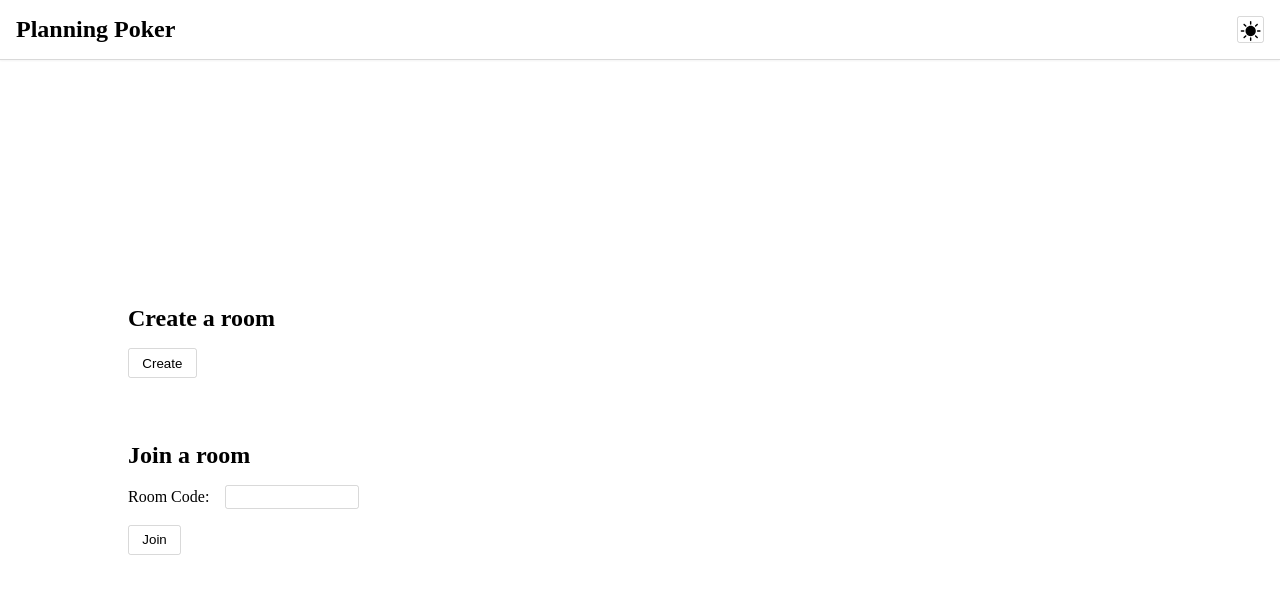
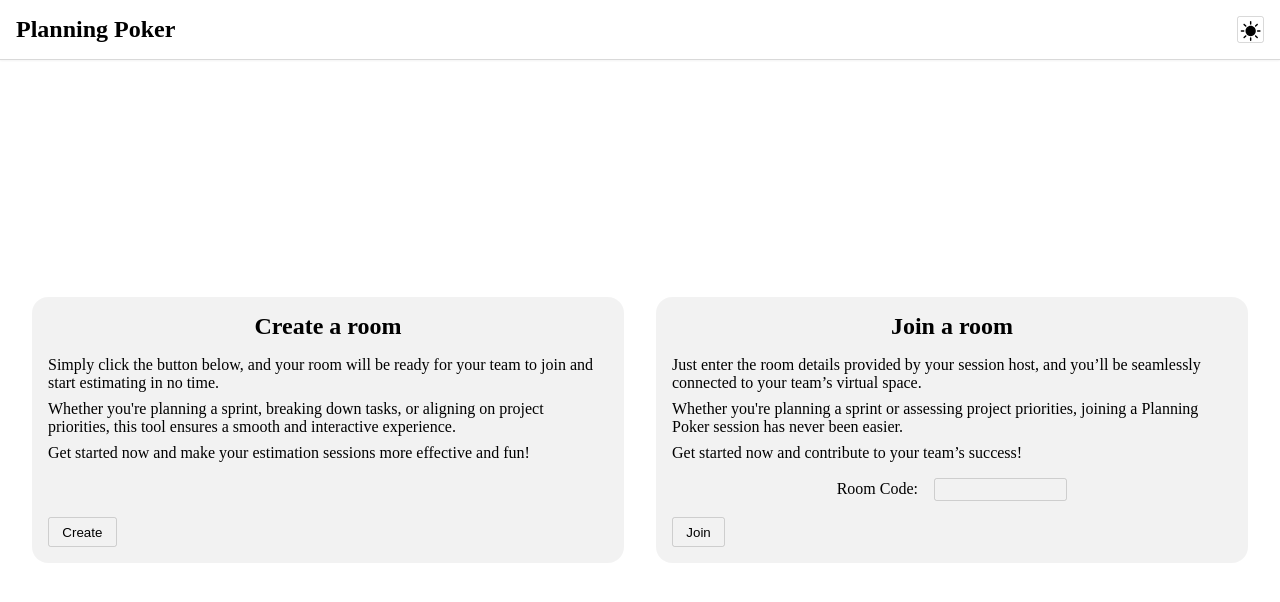
Before and after one commit to BBD-LevelUps-withBandH/planning-poker, a React (Vite) app in the folder planning-web/: page / in a window 1280 px wide. Shown: the top 602 px of the page. Built offline with nearby package versions, Linux system fonts and the light colour scheme; no server answers.

Commit message:
Styling Room Choose for Thabang

```diff
--- a/planning-web/src/RoomChoose/RoomChoose.css
+++ b/planning-web/src/RoomChoose/RoomChoose.css
@@ -1,11 +1,30 @@
 .room-choose {
-    margin-left: 10vw;
     flex: 1 1 0;
     justify-content: center;
-    gap: 4em;
+    align-items: center;
+    padding: 2em;
 
-    &>form {
+    &>section {
+        flex-wrap: wrap;
+        gap: 2em;
+        justify-content: center;
+    }
+
+    & form {
+        flex: 1 1 20rem;
+        background-color: rgba(0, 0, 0, 5%);
+        align-items: center;
+        padding: 1em;
+        border-radius: 1em;
         gap: 1em;
+
+        &>p {
+            padding: 1em;
+        }
+
+        &>article {
+            gap: .5em;
+        }
 
         &>label {
             flex-wrap: wrap;
@@ -18,8 +37,16 @@
         }
 
         &>button {
+            margin-top: auto;
             padding: .5em 1em;
             align-self: flex-start;
         }
     }
 }
+
+.dark .room-choose {
+    & form {
+
+        background-color: rgba(255, 255, 255, 5%);
+    }
+}
--- a/planning-web/src/RoomChoose/RoomChoose.jsx
+++ b/planning-web/src/RoomChoose/RoomChoose.jsx
@@ -66,7 +66,9 @@ export default function RoomChoose({ setUser, user }) {
   if (loggingIn) return <h2>Logging you in...</h2>;
 
   return (
-    <main className='room-choose v-container'>
+    <main className='room-choose container'>
+      <section className='container'>
+
         <form
           className='v-container'
           onSubmit={
@@ -78,6 +80,15 @@ export default function RoomChoose({ setUser, user }) {
           }
         >
           <h2>Create a room</h2>
+          <article className='v-container'>
+            <p>Simply click the button below, and your room will be ready for your team to join and start estimating in
+              no
+              time. </p>
+            <p>Whether you're planning a sprint, breaking down tasks, or aligning on project priorities, this tool
+              ensures a smooth and interactive experience.</p>
+            <p> Get started now and make your estimation sessions more
+              effective and fun!</p>
+          </article>
           <button type='submit'>Create</button>
         </form>
         <form
@@ -86,11 +97,22 @@ export default function RoomChoose({ setUser, user }) {
             event => {
               event.preventDefault();
               const form = new FormData(event.target);
-            if (sessionStorage.getItem('id_token')) { navigateTo(`room/${form.get('code')}`); } else { handleSignIn(`room/${form.get('code')}`); }
+              if (sessionStorage.getItem('id_token')) {
+                navigateTo(`room/${form.get('code')}`);
+              } else {
+                handleSignIn(`room/${form.get('code')}`);
+              }
             }
           }
         >
           <h2>Join a room</h2>
+          <article className='v-container'>
+            <p>Just enter the room details provided by your session host, and you’ll be seamlessly connected to your
+              team’s virtual space.</p>
+            <p> Whether you're planning a sprint or assessing project priorities, joining a Planning
+              Poker session has never been easier.</p>
+            <p> Get started now and contribute to your team’s success!</p>
+          </article>
           <label className='container-v'>
             <p>Room Code:</p>
             <input
@@ -101,8 +123,9 @@ export default function RoomChoose({ setUser, user }) {
           </label>
           <button type='submit'>Join</button>
         </form>
+      </section>
     </main>
   );
 }
 
-RoomChoose.propTypes = { setUser: PropTypes.func };
+RoomChoose.propTypes = {setUser: PropTypes.func};
```
Lines whose indentation alone changed are shown as unchanged.
